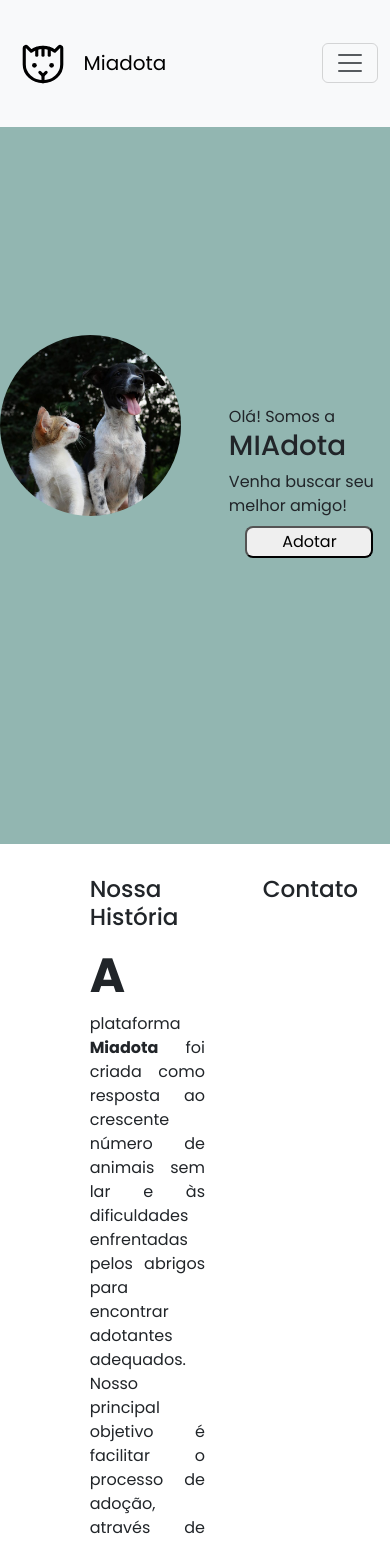
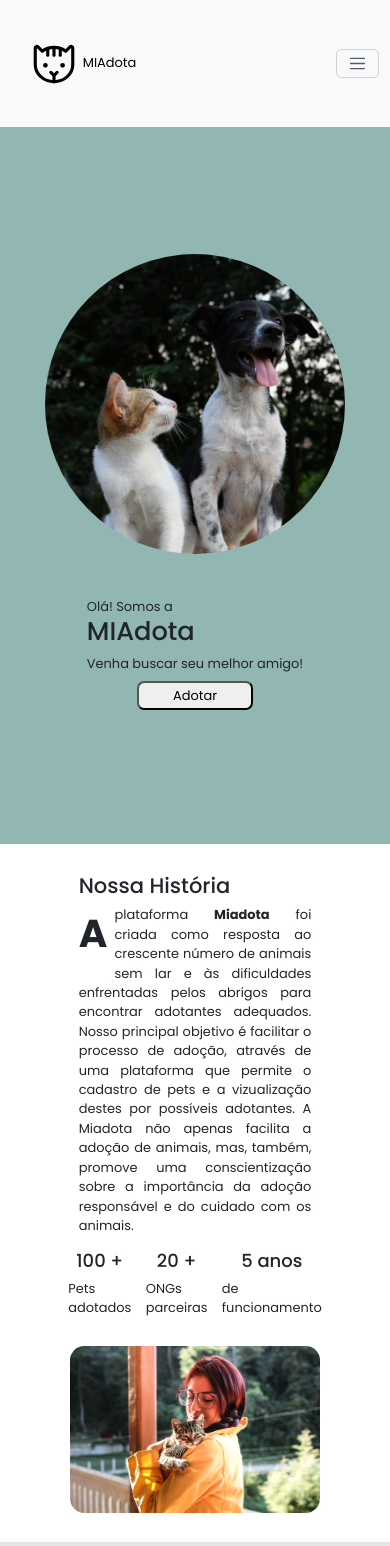
Before and after one commit to nandacoimbra/miadota, a React (Vite) app: page / in a window 390 px wide. Shown: the top 1546 px of the page. Built offline with nearby package versions, Linux system fonts and the light colour scheme.

Commit message:
feat: about section ok

```diff
--- a/src/App.css
+++ b/src/App.css
@@ -9,7 +9,7 @@
 } */
 
 
-.pets{
+.pets-container{
   display: flex;
   justify-content: space-around;
   align-items: center;
--- a/src/App.jsx
+++ b/src/App.jsx
@@ -76,13 +76,24 @@ export function App() {
         <Routes className=''>
 
           <Route path='/' element={<Home />} />
-        <Route path='/login' element={<LogIn logged={logged} setLogged={setLogged}/>} />
-        <Route path='/cadastro' element={<CadastroPet logged={logged} onSubmit={addPet} />} />
+          <Route path='/login' element={<LogIn logged={logged} setLogged={setLogged} />} />
+          <Route path='/cadastro' element={
+            <section>
+
+              <h3>Cadastro de pet</h3>
+              <CadastroPet logged={logged} onSubmit={addPet} />
+            </section>
+          }
+          />
           <Route path='/adotar' element={<section className='pets'>
+
+            <h3>Pets disponíveis para adoção</h3>
+            <div className='pets-container'>
 
               {pets.map((pet) => (
                 <Card key={pet.id} objPet={pet} />
               ))}
+            </div>
 
           </section>
 
--- a/src/components/About.css
+++ b/src/components/About.css
@@ -1,21 +1,25 @@
 .about-us {
     width: 100%;
     display: flex;
+    gap: 1rem;
+    align-items: center;
+    justify-content: center;
     padding: 2rem;
 }
 
 .about-home{
     width: 100%;
     display: flex;
+    flex-direction: column;
     justify-content: space-evenly;
     align-items: center;
 }
 
 .about-text{
-    width: 50%;
+    width: 70%;
     text-align: justify;
 }
-.about-text p::first-letter {
+.about-text .first-big::first-letter {
     font-size: 3em; /* Tamanho da primeira letra */
     font-weight: bold; /* Peso da fonte da primeira letra (opcional) */
     margin-right: .5rem;
@@ -24,13 +28,68 @@
   }
 
 
+.numeros{
+    display: flex;
+    align-items: center;
+    justify-content: center;
+    gap: 1rem;
+}
 
-.about-imgs {
+.num{
+    display: flex;
+    flex-direction: column;
+    align-items: center;
+    justify-content: center;
+
+}
+.about-img-container{
+
     width: 100%;
-    height: 100%;
+
 }
-.about-imgs .img-1{
-    max-width: 50%;
-    height: 60%;
-    object-fit: cover;
+
+.about-img{
+   width: 500px;
+   height: auto;
+   border-radius: 1rem;
 }
+
+
+@media screen and (max-width:1100px) {
+    .about-us {
+        width: 100%;
+        display: flex;
+        flex-direction: column;
+        gap: 1rem;
+        align-items: center;
+        justify-content: center;
+        padding: 2rem;
+    }
+}
+@media screen and (max-width:700px) {
+
+    .about-img{
+        width: 400px;
+        height: auto;
+        border-radius: 1rem;
+     }
+
+}
+@media screen and (max-width:600px) {
+
+    .about-img{
+        width: 300px;
+        height: auto;
+        border-radius: 1rem;
+     }
+
+}
+@media screen and (max-width:400px) {
+
+    .about-img{
+        width: 250px;
+        height: auto;
+        border-radius: 1rem;
+     }
+
+}
--- a/src/components/About.jsx
+++ b/src/components/About.jsx
@@ -1,7 +1,7 @@
 import './About.css'
 import { Cat } from "phosphor-react";
 import { Link } from 'react-router-dom'
-import aboutImg from '../assets/banner_imgs/bannerCat.jpg';
+import aboutImg from '../assets/banner_imgs/cat-person.jpg';
 
 export default function About() {
     return (
@@ -10,22 +10,30 @@ export default function About() {
                 <div className='about-text'>
                     <h3>Nossa História</h3>
 
-                    <p>
+                    <p className='first-big'>
 
                         A plataforma <b>Miadota</b> foi criada como resposta ao crescente número de animais sem lar e às dificuldades enfrentadas pelos abrigos para encontrar adotantes adequados. Nosso principal objetivo é facilitar o processo de adoção, através de uma plataforma que permite o cadastro de pets e a vizualização destes por possíveis adotantes. A Miadota não apenas facilita a adoção de animais, mas, também, promove uma conscientização sobre a importância da adoção responsável e do cuidado com os animais.
 
                     </p>
 
+                <section className='numeros'>
+                    <div className='num'>
+                        <h5>100 +</h5>
+                        <p>Pets adotados</p>
+                    </div>
+                    <div className='num'>
+                        <h5>20 +</h5>
+                        <p>ONGs parceiras</p>
+                    </div>
+                    <div className='num'>
+                        <h5>5 anos</h5>
+                        <p>de funcionamento</p>
+                    </div>
+            </section>
                 </div>
+            </article>
+                <img src={aboutImg} alt="" className='about-img'/>
 
-                {/* <div class="about-imgs">
-                    <img class="img-1" src={aboutImg}/>
-                </div> */}
-            </article>
-
-            <section className='contact'>
-            <h3>Contato</h3>
-            </section>
         </section>
     )
 }
--- a/src/components/Banner.css
+++ b/src/components/Banner.css
@@ -61,3 +61,20 @@
     border-radius: .5rem;
 
 }
+
+@media screen and (max-width:600px) {
+
+    .home-page{
+        width: 100%;
+        min-height: 85vh;
+        display: flex;
+        flex-direction: column;
+        justify-content: center;
+        align-items: center;
+        gap: 3rem;
+        background-color: #92B6B1;
+
+    }
+
+
+}
--- a/src/components/CadastroPet.jsx
+++ b/src/components/CadastroPet.jsx
@@ -13,12 +13,17 @@ export default function CadastroPet({ logged, onSubmit }) {
     const [city, setCity] = useState('');
     const [estado, setEstado] = useState('');
     const [file, setFile] = useState();
+    const [cadastro, setCadastro] = useState(false);
     const fileInputRef = useRef(null); // Adicionando uma referência ao elemento de entrada de arquivo
 
     useEffect(() => {
         if (!logged) {
             navigate("/login")
             alert("Necessário realizar o Log In")
+        }
+        if(cadastro){
+
+            navigate("/adotar")
         }
     });
 
@@ -46,6 +51,7 @@ export default function CadastroPet({ logged, onSubmit }) {
             petState: estado
         };
         onSubmit(pet);
+        setCadastro(true)
         resetForm();
     }
 
--- a/src/components/LogIn.jsx
+++ b/src/components/LogIn.jsx
@@ -24,7 +24,6 @@ export default function LogIn({logged, setLogged}) {
 
         <section className='login-page'>
 
-            <h3>Efetuar Log In</h3>
             {logged ? (
                 <section className='login-success'>
                     <h3>Você está logado!</h3>
@@ -34,6 +33,7 @@ export default function LogIn({logged, setLogged}) {
             ) : (
 
                 <section className='log-in'>
+
 
                     <h4>Log In</h4>
 
--- a/src/components/Navbar.css
+++ b/src/components/Navbar.css
@@ -13,6 +13,7 @@
 .my-navbar{
     width: 100%;
     justify-content: flex-end !important;
+    align-items: center;
     gap: 2rem;
     background-color: rgba(var(--bs-tertiary-bg-rgb), var(--bs-bg-opacity)) !important;
 }
--- a/src/components/Navbar.jsx
+++ b/src/components/Navbar.jsx
@@ -1,5 +1,5 @@
 import './Navbar.css'
-import { Cat } from "phosphor-react";
+import { Cat,SignIn } from "phosphor-react";
 import {Link} from 'react-router-dom'
 import { useState} from 'react';
 
@@ -13,7 +13,7 @@ export default function Navbar() {
             <nav className="navbar navbar-expand-lg bg-body-tertiary teste fixed-top">
                 <div className="container-fluid">
 
-                    <Link to='/' className="navbar-brand"><Cat size={50} /> Miadota</Link>
+                    <Link to='/' className="navbar-brand"><div><Cat size={50} alt='Home'/> MIAdota</div></Link>
                     <button className="navbar-toggler" type="button" data-bs-toggle="collapse" data-bs-target="#navbarScroll" aria-controls="navbarScroll" aria-expanded="false" aria-label="Toggle navigation" onClick={()=>setHamburgerOn(!hamburgerOn)}>
                         <span className="navbar-toggler-icon"></span>
                     </button>
@@ -31,7 +31,8 @@ export default function Navbar() {
                                 <Link to='/cadastro' className="nav-link">Cadastrar Pet</Link>
                             </li>
                             <li className="nav-item">
-                                <a className="nav-link " href="#">Contato</a>
+                                <Link to='/login'className="nav-link " ><SignIn size={30} alt='Entrar'/></Link>
+
                             </li>
                         </ul>
                         {/* <form className="d-flex" role="search">
--- a/src/global.css
+++ b/src/global.css
@@ -12,3 +12,11 @@
 
     --card-color: #E5E5E5;
 }
+
+@media screen and (max-width:700px) {
+
+    *{
+        font-size: .9rem;
+    }
+
+}
```
Also changed, not shown: src/components/Adotar.jsx (added, +11 -0 lines), src/components/Title.jsx (deleted, +0 -11 lines), src/assets/banner_imgs/cat-person.jpg (added). Lines whose indentation alone changed are shown as unchanged.
